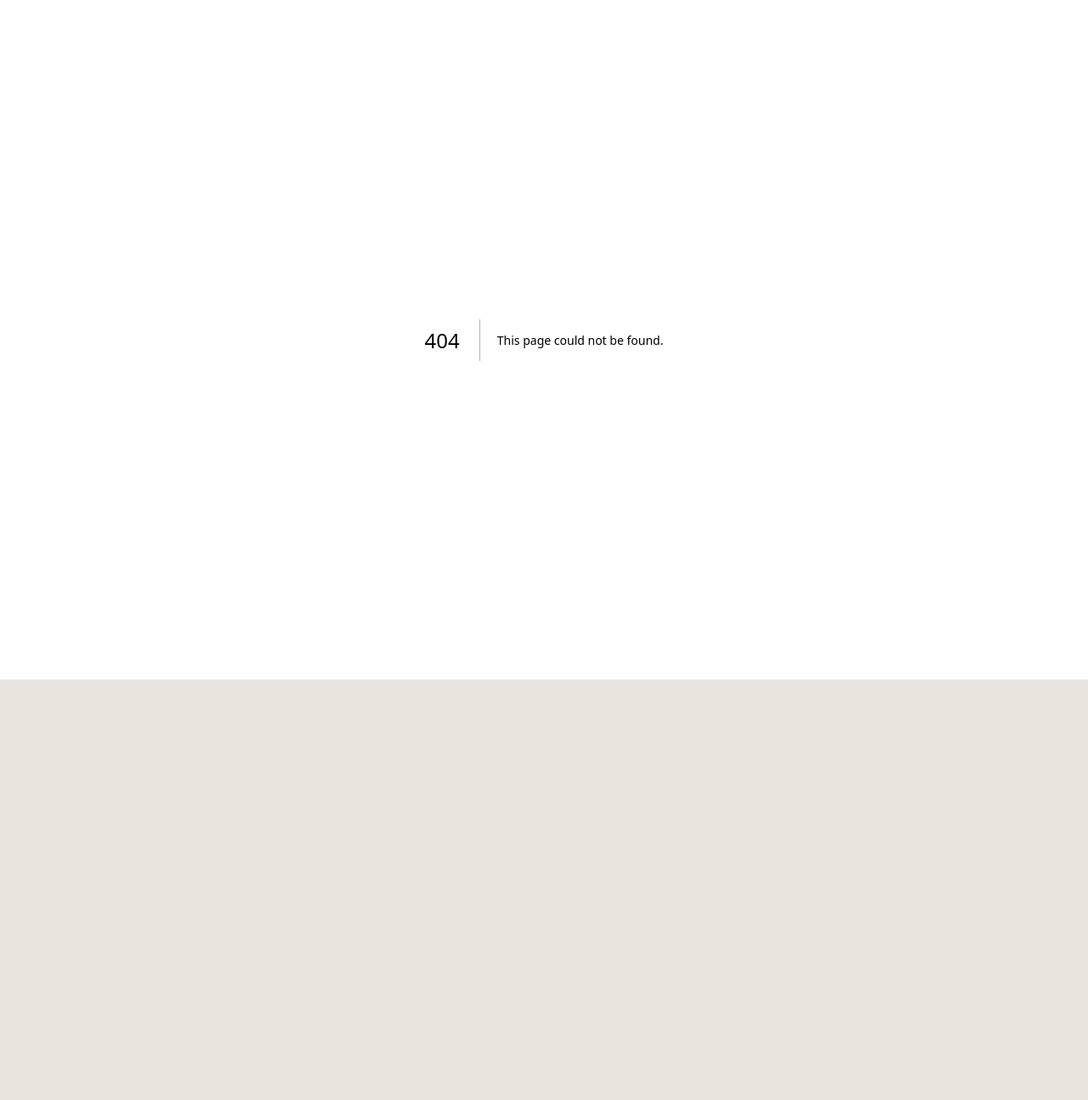
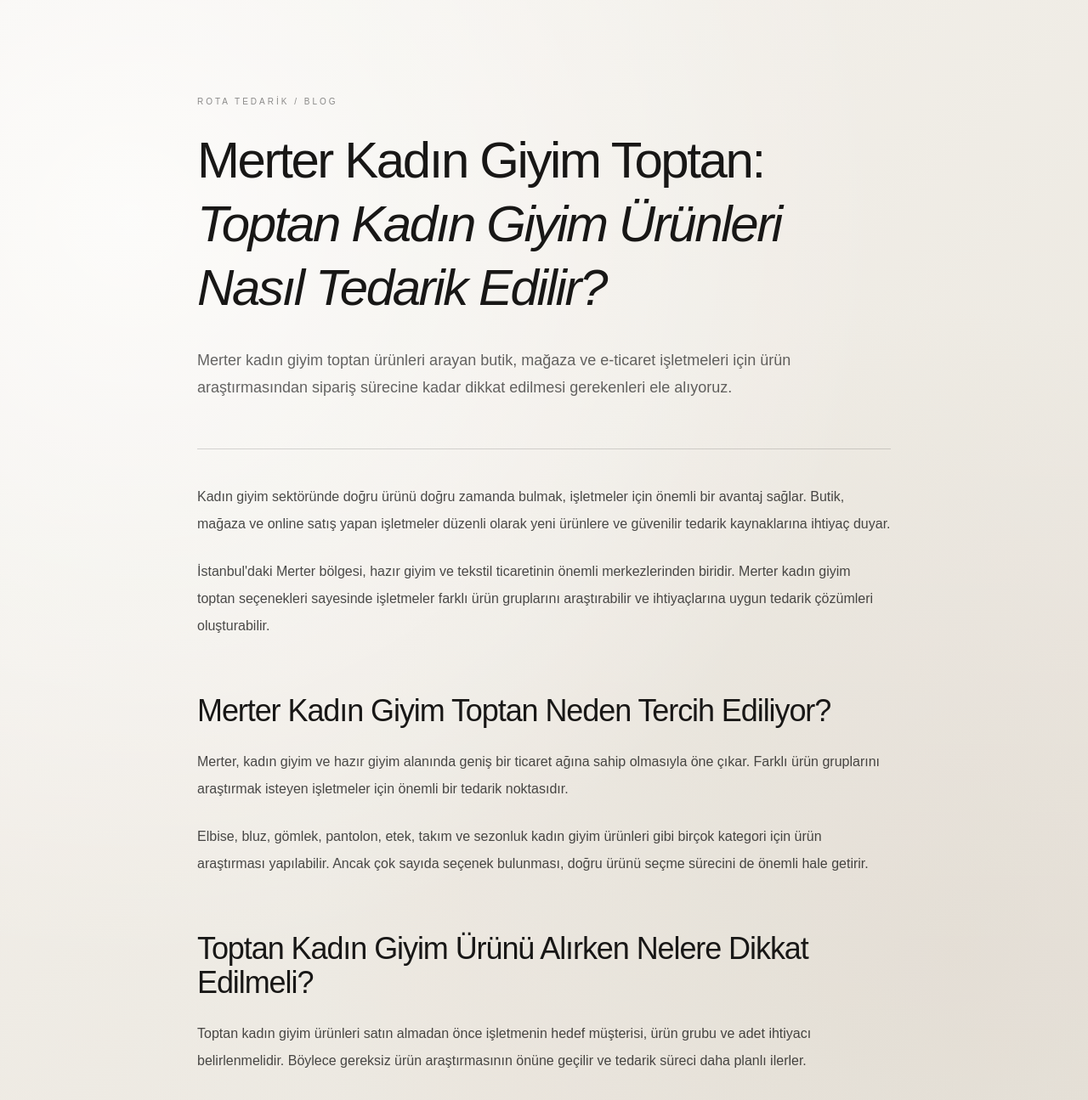
Before and after one commit to sudesolmaz1412/merternedarik, a Next.js app: page /blog/merter-kadin-giyim-toptan in a window 1280 px wide. Before the commit this address had no page. Shown: the top 1295 px of the page at 85% size. Before the commit the page ends 800 px from the top, so only its background shows below. Built offline with nearby package versions, Linux system fonts and the light colour scheme.

Commit message:
Ilk SEO blog yazisi eklendi

```diff
--- /dev/null
+++ b/app/blog/merter-kadin-giyim-toptan/page.tsx
@@ -0,0 +1,203 @@
+import type { Metadata } from "next";
+
+export const metadata: Metadata = {
+  title: "Merter Kadın Giyim Toptan | Toptan Kadın Giyim Rehberi",
+  description:
+    "Merter kadın giyim toptan ürünleri hakkında kapsamlı rehber. Toptan kadın giyim ürünleri, tedarikçi seçimi ve sipariş süreci hakkında bilmeniz gerekenler.",
+  alternates: {
+    canonical:
+      "https://www.merterdentedarik.com/blog/merter-kadin-giyim-toptan",
+  },
+};
+
+export default function BlogPage() {
+  return (
+    <main className="min-h-screen bg-[#f5f2ed] text-[#181716]">
+      <article className="mx-auto max-w-4xl px-6 py-20 md:px-10 md:py-28">
+        <p className="text-[10px] uppercase tracking-[0.3em] text-black/45">
+          ROTA TEDARİK / BLOG
+        </p>
+
+        <h1 className="mt-6 text-4xl font-light leading-tight tracking-[-0.04em] md:text-6xl">
+          Merter Kadın Giyim Toptan:
+          <br />
+          <span className="italic">
+            Toptan Kadın Giyim Ürünleri Nasıl Tedarik Edilir?
+          </span>
+        </h1>
+
+        <p className="mt-8 text-lg leading-8 text-black/60">
+          Merter kadın giyim toptan ürünleri arayan butik, mağaza ve
+          e-ticaret işletmeleri için ürün araştırmasından sipariş sürecine
+          kadar dikkat edilmesi gerekenleri ele alıyoruz.
+        </p>
+
+        <div className="mt-14 border-t border-black/15 pt-10">
+          <p className="leading-8 text-black/70">
+            Kadın giyim sektöründe doğru ürünü doğru zamanda bulmak,
+            işletmeler için önemli bir avantaj sağlar. Butik, mağaza ve
+            online satış yapan işletmeler düzenli olarak yeni ürünlere ve
+            güvenilir tedarik kaynaklarına ihtiyaç duyar.
+          </p>
+
+          <p className="mt-6 leading-8 text-black/70">
+            İstanbul'daki Merter bölgesi, hazır giyim ve tekstil ticaretinin
+            önemli merkezlerinden biridir. Merter kadın giyim toptan
+            seçenekleri sayesinde işletmeler farklı ürün gruplarını
+            araştırabilir ve ihtiyaçlarına uygun tedarik çözümleri
+            oluşturabilir.
+          </p>
+
+          <h2 className="mt-16 text-3xl font-light tracking-[-0.03em] md:text-4xl">
+            Merter Kadın Giyim Toptan Neden Tercih Ediliyor?
+          </h2>
+
+          <p className="mt-6 leading-8 text-black/70">
+            Merter, kadın giyim ve hazır giyim alanında geniş bir ticaret
+            ağına sahip olmasıyla öne çıkar. Farklı ürün gruplarını araştırmak
+            isteyen işletmeler için önemli bir tedarik noktasıdır.
+          </p>
+
+          <p className="mt-6 leading-8 text-black/70">
+            Elbise, bluz, gömlek, pantolon, etek, takım ve sezonluk kadın
+            giyim ürünleri gibi birçok kategori için ürün araştırması
+            yapılabilir. Ancak çok sayıda seçenek bulunması, doğru ürünü
+            seçme sürecini de önemli hale getirir.
+          </p>
+
+          <h2 className="mt-16 text-3xl font-light tracking-[-0.03em] md:text-4xl">
+            Toptan Kadın Giyim Ürünü Alırken Nelere Dikkat Edilmeli?
+          </h2>
+
+          <p className="mt-6 leading-8 text-black/70">
+            Toptan kadın giyim ürünleri satın almadan önce işletmenin hedef
+            müşterisi, ürün grubu ve adet ihtiyacı belirlenmelidir. Böylece
+            gereksiz ürün araştırmasının önüne geçilir ve tedarik süreci daha
+            planlı ilerler.
+          </p>
+
+          <div className="mt-8 space-y-5">
+            <div className="border-l border-black/20 pl-6">
+              <h3 className="text-lg font-medium">Ürün grubu</h3>
+              <p className="mt-2 leading-7 text-black/60">
+                İşletmenin hangi kadın giyim ürünlerine ihtiyaç duyduğu
+                önceden belirlenmelidir.
+              </p>
+            </div>
+
+            <div className="border-l border-black/20 pl-6">
+              <h3 className="text-lg font-medium">Adet ihtiyacı</h3>
+              <p className="mt-2 leading-7 text-black/60">
+                Ürün bazında ihtiyaç duyulan adetler ve sipariş miktarı
+                netleştirilmelidir.
+              </p>
+            </div>
+
+            <div className="border-l border-black/20 pl-6">
+              <h3 className="text-lg font-medium">Tedarik süreci</h3>
+              <p className="mt-2 leading-7 text-black/60">
+                Ürünün araştırılması, bulunması, sipariş edilmesi ve teslim
+                edilmesi planlı şekilde yürütülmelidir.
+              </p>
+            </div>
+
+            <div className="border-l border-black/20 pl-6">
+              <h3 className="text-lg font-medium">Teslimat</h3>
+              <p className="mt-2 leading-7 text-black/60">
+                Siparişlerin işletmeye nasıl ve ne kadar sürede ulaşacağı
+                önceden değerlendirilmelidir.
+              </p>
+            </div>
+          </div>
+
+          <h2 className="mt-16 text-3xl font-light tracking-[-0.03em] md:text-4xl">
+            Kadın Giyim Tedarikçisinde Hangi Özellikler Aranmalı?
+          </h2>
+
+          <p className="mt-6 leading-8 text-black/70">
+            İyi bir kadın giyim tedarikçisi yalnızca ürün sağlayan bir işletme
+            değildir. İşletmenin ihtiyacını anlayabilmesi, uygun ürünleri
+            araştırabilmesi ve sipariş sürecini düzenli şekilde yönetebilmesi
+            de önemlidir.
+          </p>
+
+          <p className="mt-6 leading-8 text-black/70">
+            Farklı üretici, mağaza ve toptancılardan ürün araştırmak isteyen
+            işletmeler için tedarik sürecinin tek bir noktadan yönetilmesi
+            önemli bir kolaylık sağlayabilir.
+          </p>
+
+          <h2 className="mt-16 text-3xl font-light tracking-[-0.03em] md:text-4xl">
+            Butik ve Mağazalar İçin Ürün Tedarik Süreci
+          </h2>
+
+          <p className="mt-6 leading-8 text-black/70">
+            Profesyonel bir tedarik süreci ihtiyacın belirlenmesiyle başlar.
+            Hangi ürünlerin, hangi adetlerde ve hangi özelliklerde istendiği
+            netleştirilir.
+          </p>
+
+          <p className="mt-6 leading-8 text-black/70">
+            Ardından Merter başta olmak üzere Türkiye'deki güçlü toptan giyim
+            ve hazır giyim tedarik ağı araştırılır. İşletmenin ihtiyacına
+            uygun ürünler belirlendikten sonra sipariş planı oluşturulur ve
+            teslimat süreci takip edilir.
+          </p>
+
+          <h2 className="mt-16 text-3xl font-light tracking-[-0.03em] md:text-4xl">
+            Türkiye'nin Her Yerine Kadın Giyim Tedariki
+          </h2>
+
+          <p className="mt-6 leading-8 text-black/70">
+            Kadın giyim ürünlerine yalnızca İstanbul'daki işletmeler değil,
+            Türkiye'nin farklı şehirlerindeki butik, mağaza ve online satış
+            yapan işletmeler de ihtiyaç duyuyor.
+          </p>
+
+          <p className="mt-6 leading-8 text-black/70">
+            Rota Tedarik, Merter başta olmak üzere Türkiye'nin güçlü toptan
+            tedarik ağından kadın giyim ürünlerini araştırarak işletmelerin
+            ürün bulma ve sipariş süreçlerini kolaylaştırmayı hedefliyor.
+          </p>
+
+          <h2 className="mt-16 text-3xl font-light tracking-[-0.03em] md:text-4xl">
+            Rota Tedarik ile Toptan Kadın Giyim Tedariki
+          </h2>
+
+          <p className="mt-6 leading-8 text-black/70">
+            Rota Tedarik olarak kadın giyim ürünleri arayan işletmelerin ürün
+            araştırma ve tedarik süreçlerini daha kolay hale getiriyoruz.
+          </p>
+
+          <p className="mt-6 leading-8 text-black/70">
+            İhtiyacınız olan ürünleri, adetleri veya aradığınız ürün
+            özelliklerini bizimle paylaşabilirsiniz. Ürün araştırmasından
+            sipariş planlamasına ve teslimat sürecine kadar ihtiyaçlarınıza
+            uygun bir tedarik süreci oluşturuyoruz.
+          </p>
+
+          <div className="mt-16 bg-[#242321] px-7 py-10 text-white md:px-10 md:py-12">
+            <p className="text-[10px] uppercase tracking-[0.3em] text-white/45">
+              ROTA TEDARİK
+            </p>
+
+            <h2 className="mt-5 text-3xl font-light tracking-[-0.03em] md:text-4xl">
+              Aradığınız kadın giyim ürününü
+              <br />
+              <span className="italic">birlikte tedarik edelim.</span>
+            </h2>
+
+            <a
+              href="https://wa.me/905324975361"
+              target="_blank"
+              rel="noopener noreferrer"
+              className="mt-8 inline-flex border border-white/30 px-6 py-3 text-sm transition hover:bg-white hover:text-[#242321]"
+            >
+              WhatsApp'tan Tedarik Talebi →
+            </a>
+          </div>
+        </div>
+      </article>
+    </main>
+  );
+}
--- a/app/sitemap.ts
+++ b/app/sitemap.ts
@@ -8,5 +8,11 @@
       changeFrequency: "weekly",
       priority: 1,
     },
+    {
+      url: "https://www.merterdentedarik.com/blog/merter-kadin-giyim-toptan",
+      lastModified: new Date(),
+      changeFrequency: "monthly",
+      priority: 0.8,
+    },
   ];
 }
```
